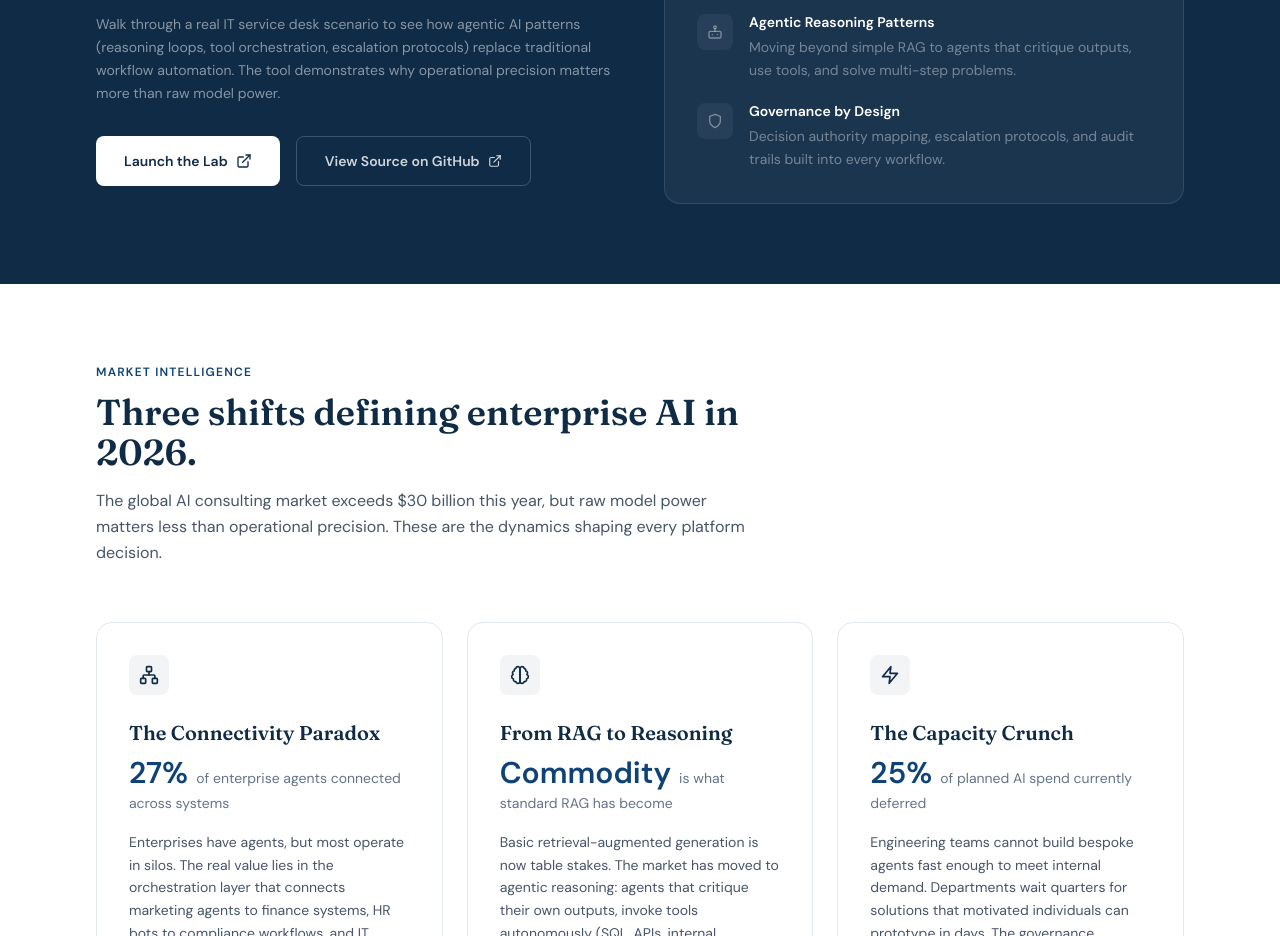
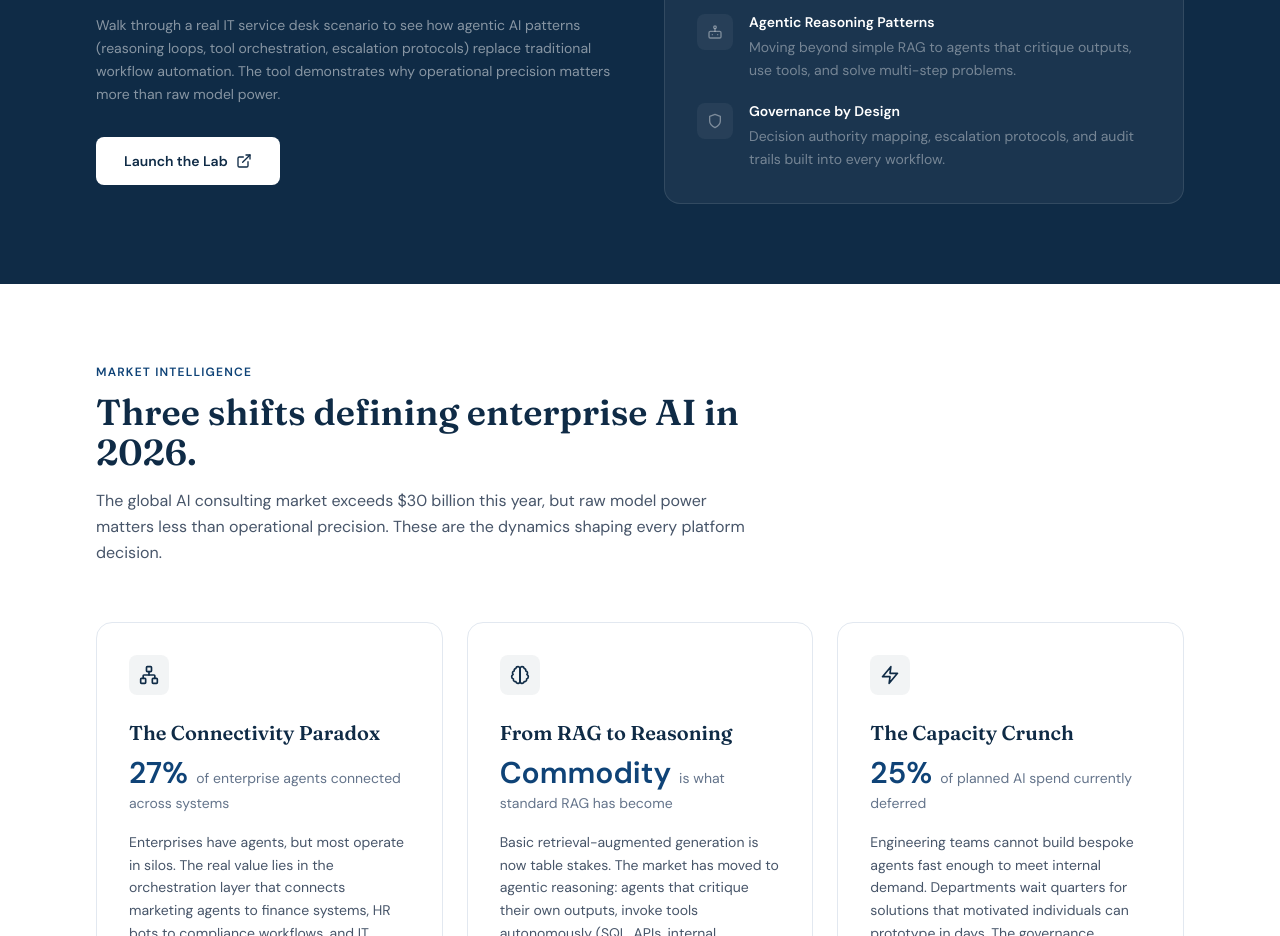
Before and after one commit to MashZ/ai-cyber-insurance, a React (Vite) app: page /resources in a window 1280 px wide. Shown: the part 800-1736 px from the top of the page. Built offline with nearby package versions, Linux system fonts and the light colour scheme.

Commit message:
new version, starting with new Resources and removed needless Git button

```diff
--- a/src/pages/Resources.tsx
+++ b/src/pages/Resources.tsx
@@ -58,15 +58,6 @@ export default function Resources() {
                 >
                   Launch the Lab
                   <ExternalLink size={16} />
-                </a>
-                <a
-                  href="https://github.com/MashZ/agenticaienablement"
-                  target="_blank"
-                  rel="noopener noreferrer"
-                  className="inline-flex items-center justify-center gap-2 px-7 py-3.5 text-sm font-semibold text-white/80 border border-white/20 rounded-lg hover:border-white/40 hover:text-white transition-all duration-200"
-                >
-                  View Source on GitHub
-                  <ExternalLink size={14} />
                 </a>
               </div>
             </div>
```
Also changed, not shown: 2 other files (tests, documents, lock files or other folders).
